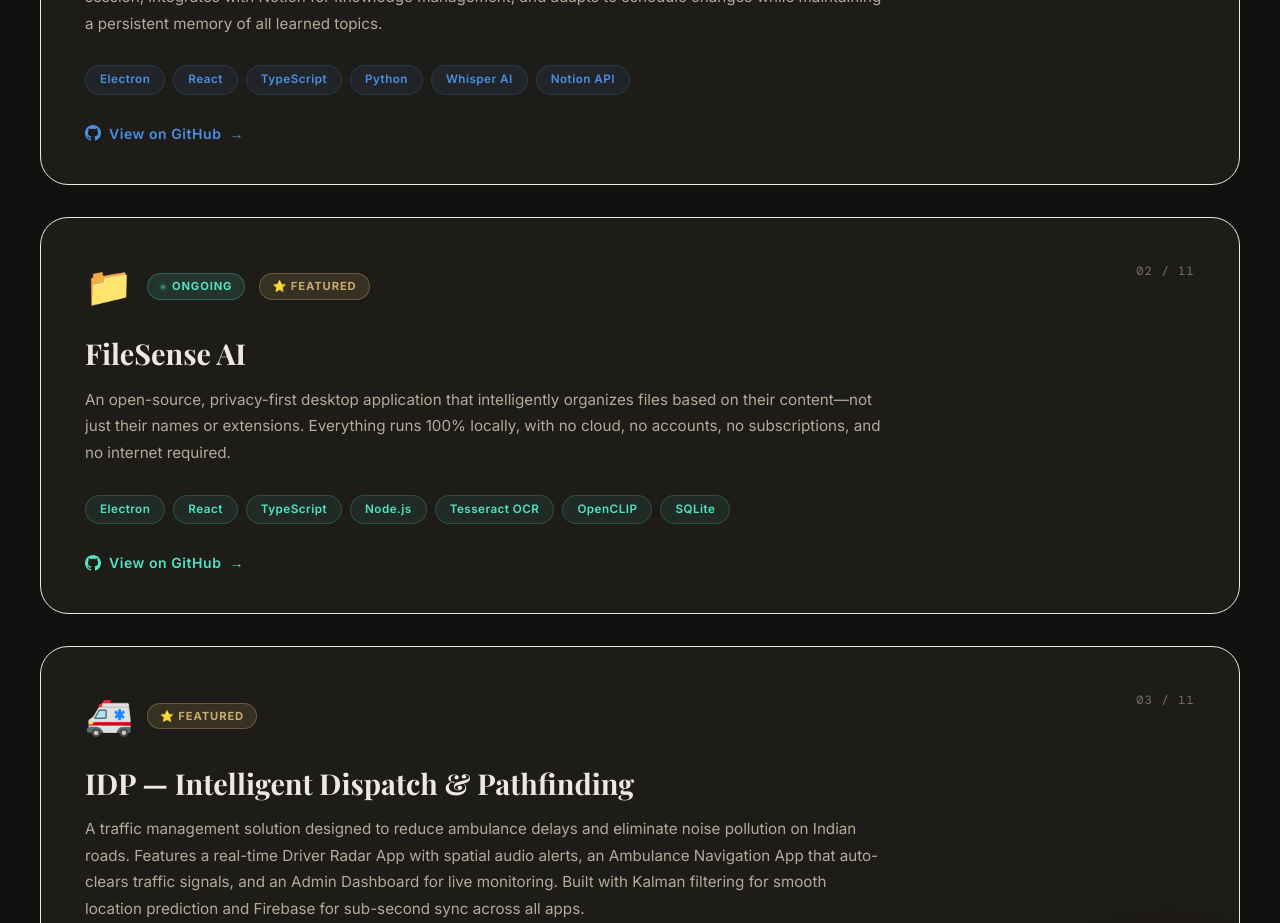
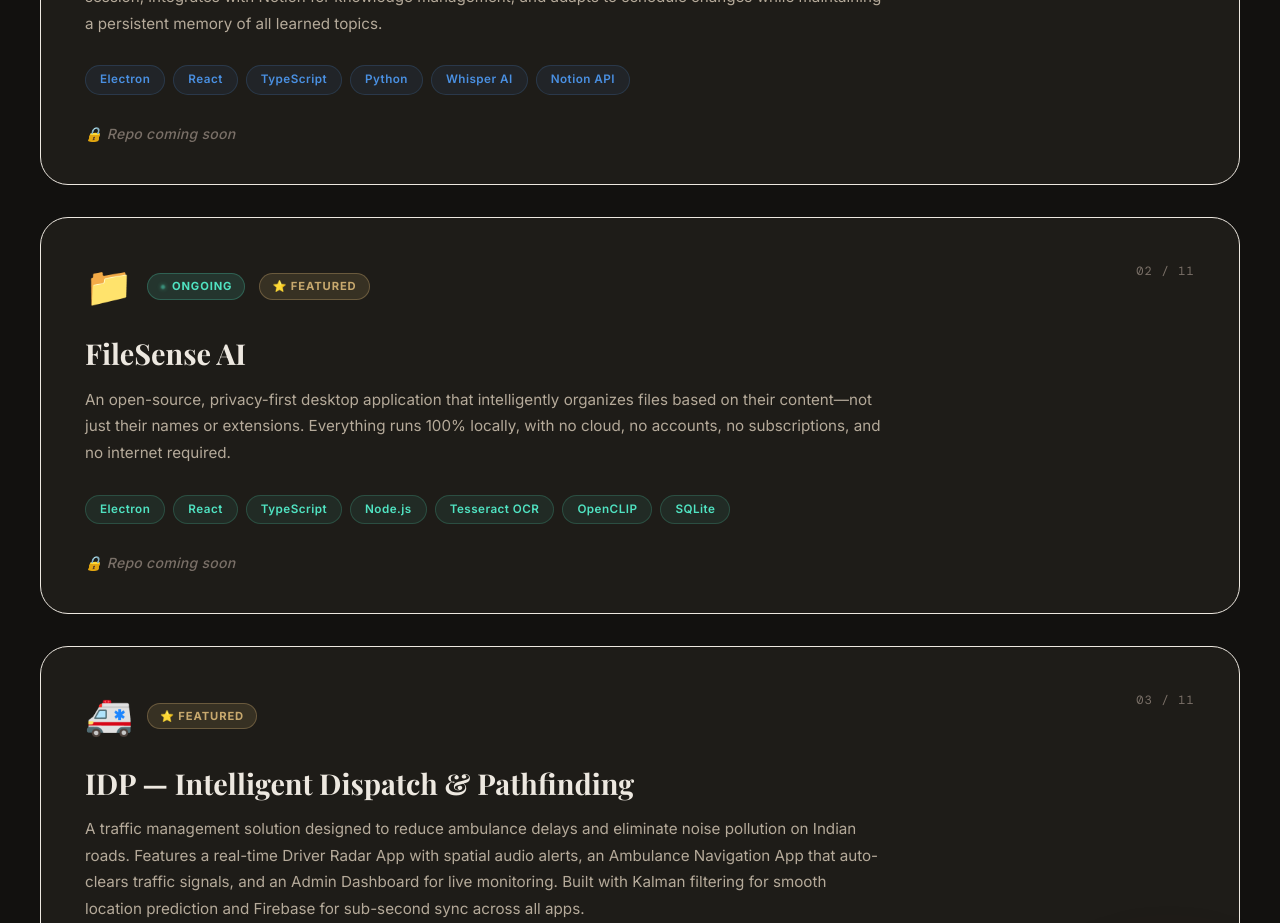
Before and after one commit to Shounak-programmer/portfolio-website, a Next.js app: page / in a window 1280 px wide. Shown: the part 2480-3403 px from the top of the page. Built offline with nearby package versions, Linux system fonts and the light colour scheme; a web font is replaced by a local one.

Commit message:
Fix all project GitHub links; show 'Repo coming soon' for private/no-repo projects

```diff
--- a/components/Projects.jsx
+++ b/components/Projects.jsx
@@ -27,7 +27,7 @@ export default function Projects() {
         accent: '#4a90e2',
         accentGradient: 'linear-gradient(135deg, #4a90e2, #3a72b2)',
         emoji: '🎓',
-        link: 'https://github.com/Shounak-programmer/ClassBud',
+        link: null,
         ongoing: true,
         featured: true,
     },
@@ -39,7 +39,7 @@ export default function Projects() {
         accent: '#50e3c2',
         accentGradient: 'linear-gradient(135deg, #50e3c2, #3fb5a1)',
         emoji: '📁',
-        link: 'https://github.com/Shounak-programmer/FileSenseAI',
+        link: null,
         ongoing: true,
         featured: true,
     },
@@ -51,7 +51,7 @@ export default function Projects() {
         accent: '#f5a623',
         accentGradient: 'linear-gradient(135deg, #f5a623, #c87f0a)',
         emoji: '🏠',
-        link: '#',
+        link: 'https://github.com/Shounak-programmer/Apartment_Management',
         ongoing: false,
         featured: true,
     },
@@ -63,7 +63,7 @@ export default function Projects() {
         accent: '#bd10e0',
         accentGradient: 'linear-gradient(135deg, #bd10e0, #960db8)',
         emoji: '🫁',
-        link: '#',
+        link: 'https://github.com/Shounak-programmer/bayesian-respiratory-inference',
         ongoing: false,
         featured: true,
     },
@@ -87,7 +87,7 @@ export default function Projects() {
         accent: '#ff6b6b',
         accentGradient: 'linear-gradient(135deg, #ff6b6b, #ff5252)',
         emoji: '💼',
-        link: '#',
+        link: 'https://github.com/Shounak-programmer/CODSOFT',
         ongoing: false,
         featured: true,
     },
@@ -353,6 +353,7 @@ export default function Projects() {
 
                                     {/* Action links row */}
                                     <div style={{ display: 'flex', alignItems: 'center', gap: '24px', flexWrap: 'wrap' }}>
+                                        {project.link ? (
                                         <motion.a
                                             href={project.link}
                                             target="_blank"
@@ -381,6 +382,20 @@ export default function Projects() {
                                                 →
                                             </motion.span>
                                         </motion.a>
+                                        ) : (
+                                        <span style={{
+                                            display: 'inline-flex',
+                                            alignItems: 'center',
+                                            gap: '8px',
+                                            color: 'var(--text-muted)',
+                                            fontSize: '0.875rem',
+                                            fontWeight: 500,
+                                            fontStyle: 'italic',
+                                            letterSpacing: '0.02em',
+                                        }}>
+                                            🔒 Repo coming soon
+                                        </span>
+                                        )}
 
                                         {project.liveLink && (
                                             <motion.a
```
